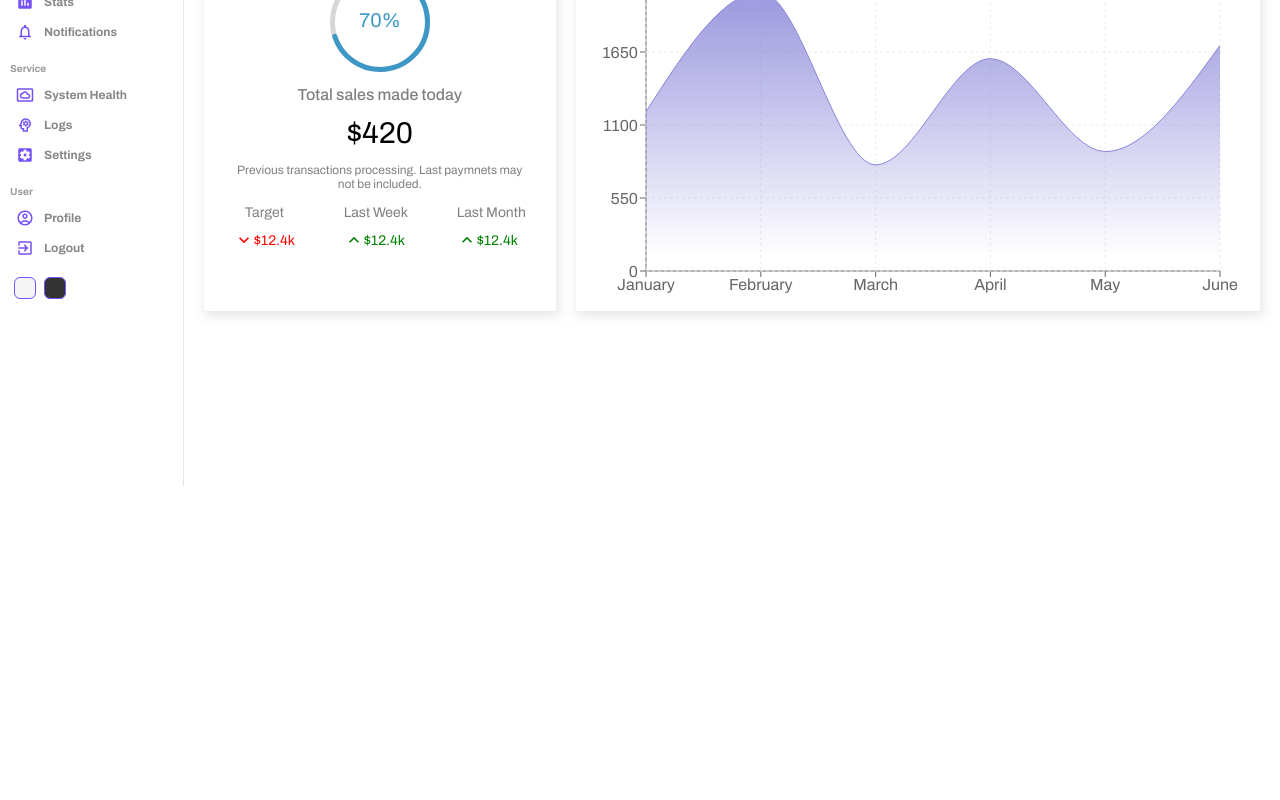
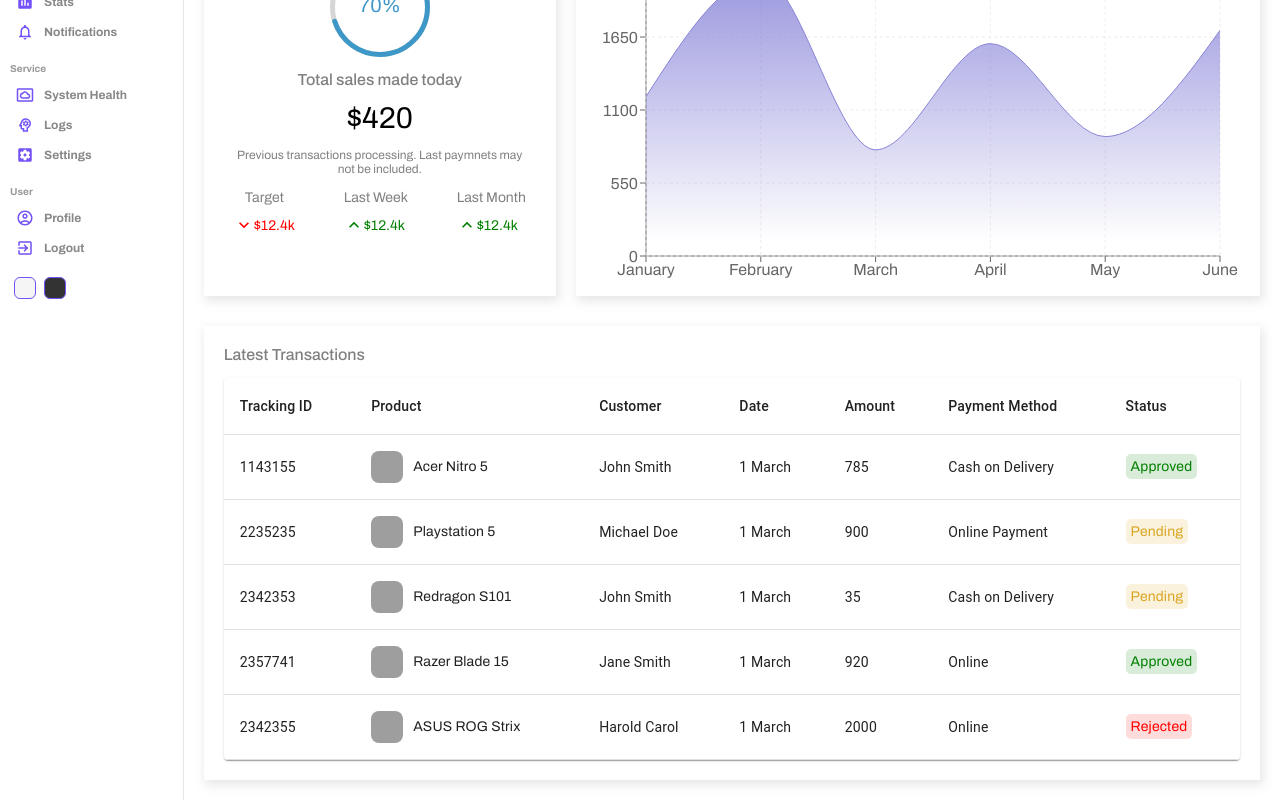
Before and after one commit to mfcandan/adminboard, a React (Create React App) app: page / in a window 1280 px wide. Shown: the part 314-1114 px from the top of the page. Before the commit the page ends 800 px from the top, so only its background shows below. Built offline with nearby package versions, Linux system fonts and the light colour scheme; grey boxes are pictures that could not be loaded.

Commit message:
Table Component

```diff
--- /dev/null
+++ b/src/components/table/Table.jsx
@@ -0,0 +1,103 @@
+import "./table.scss";
+import Table from "@mui/material/Table";
+import TableBody from "@mui/material/TableBody";
+import TableCell from "@mui/material/TableCell";
+import TableContainer from "@mui/material/TableContainer";
+import TableHead from "@mui/material/TableHead";
+import TableRow from "@mui/material/TableRow";
+import Paper from "@mui/material/Paper";
+
+const List = () => {
+  const rows = [
+    {
+      id: 1143155,
+      product: "Acer Nitro 5",
+      img: "https://m.media-amazon.com/images/I/81bc8mA3nKL._AC_UY327_FMwebp_QL65_.jpg",
+      customer: "John Smith",
+      date: "1 March",
+      amount: 785,
+      method: "Cash on Delivery",
+      status: "Approved",
+    },
+    {
+      id: 2235235,
+      product: "Playstation 5",
+      img: "https://m.media-amazon.com/images/I/31JaiPXYI8L._AC_UY327_FMwebp_QL65_.jpg",
+      customer: "Michael Doe",
+      date: "1 March",
+      amount: 900,
+      method: "Online Payment",
+      status: "Pending",
+    },
+    {
+      id: 2342353,
+      product: "Redragon S101",
+      img: "https://m.media-amazon.com/images/I/71kr3WAj1FL._AC_UY327_FMwebp_QL65_.jpg",
+      customer: "John Smith",
+      date: "1 March",
+      amount: 35,
+      method: "Cash on Delivery",
+      status: "Pending",
+    },
+    {
+      id: 2357741,
+      product: "Razer Blade 15",
+      img: "https://m.media-amazon.com/images/I/71wF7YDIQkL._AC_UY327_FMwebp_QL65_.jpg",
+      customer: "Jane Smith",
+      date: "1 March",
+      amount: 920,
+      method: "Online",
+      status: "Approved",
+    },
+    {
+      id: 2342355,
+      product: "ASUS ROG Strix",
+      img: "https://m.media-amazon.com/images/I/81hH5vK-MCL._AC_UY327_FMwebp_QL65_.jpg",
+      customer: "Harold Carol",
+      date: "1 March",
+      amount: 2000,
+      method: "Online",
+      status: "Rejected",
+    },
+  ];
+
+  return (
+    <TableContainer component={Paper} className="table">
+      <Table sx={{ minWidth: 650 }} aria-label="simple table">
+        <TableHead>
+          <TableRow>
+            <TableCell className="tableCell">Tracking ID</TableCell>
+            <TableCell className="tableCell">Product</TableCell>
+            <TableCell className="tableCell">Customer</TableCell>
+            <TableCell className="tableCell">Date</TableCell>
+            <TableCell className="tableCell">Amount</TableCell>
+            <TableCell className="tableCell">Payment Method</TableCell>
+            <TableCell className="tableCell">Status</TableCell>
+          </TableRow>
+        </TableHead>
+        <TableBody>
+          {rows.map((row) => (
+            <TableRow key={row.id}>
+              <TableCell className="tableCell">{row.id}</TableCell>
+              <TableCell className="tableCell">
+                <div className="cellWrapper">
+                  <img src={row.img} alt="" className="image" />
+                  {row.product}
+                </div>
+              </TableCell>
+              <TableCell className="tableCell">{row.customer}</TableCell>
+              <TableCell className="tableCell">{row.date}</TableCell>
+              <TableCell className="tableCell">{row.amount}</TableCell>
+              <TableCell className="tableCell">{row.method}</TableCell>
+              <TableCell className="tableCell">
+                <span className={`status ${row.status}`}>{row.status}</span>
+              </TableCell>
+            </TableRow>
+          ))}
+        </TableBody>
+      </Table>
+    </TableContainer>
+  );
+};
+
+export default List;
--- /dev/null
+++ b/src/components/table/table.scss
@@ -0,0 +1,32 @@
+.table {
+  .cellWrapper {
+    display: flex;
+    align-items: center;
+
+    .image {
+      width: 32px;
+      height: 32px;
+      border-radius: 25%;
+      margin-right: 10px;
+      object-fit: cover;
+    }
+  }
+
+  .status {
+    padding: 5px;
+    border-radius: 5px;
+
+    &.Approved {
+      color: green;
+      background-color: rgba(0, 128, 0, 0.15);
+    }
+    &.Pending {
+      color: goldenrod;
+      background-color: rgba(218, 165, 32, 0.15);
+    }
+    &.Rejected {
+      color: red;
+      background-color: rgba(255, 0, 0, 0.139);
+    }
+  }
+}
--- a/src/pages/home/Home.jsx
+++ b/src/pages/home/Home.jsx
@@ -3,6 +3,7 @@
 import Featured from "../../components/featured/Featured";
 import Navbar from "../../components/navbar/Navbar";
 import Sidebar from "../../components/sidebar/Sidebar";
+import Table from "../../components/table/Table";
 import Widget from "../../components/widget/Widget";
 import "./home.scss";
 
@@ -22,6 +23,10 @@
           <Featured />
           <Chart />
         </div>
+        <div className="listContainer">
+          <div className="listTitle">Latest Transactions</div>
+          <Table />
+        </div>
       </div>
     </div>
   );
--- a/src/pages/home/home.scss
+++ b/src/pages/home/home.scss
@@ -11,7 +11,20 @@
     }
 
     .charts{
-      padding: 25px 20px;
+      padding: 10px 20px;
+    }
+
+    .listContainer{
+      -webkit-box-shadow: 2px 4px 10px 1px rgba(0, 0, 0, 0.47);
+      box-shadow: 2px 4px 10px 1px rgba(201, 201, 201, 0.47);
+      padding: 20px;
+      margin: 20px;
+
+      .listTitle{
+        font-weight: 500;
+        color: gray;
+        margin-bottom: 15px;
+      }
     }
   }
 }
```
